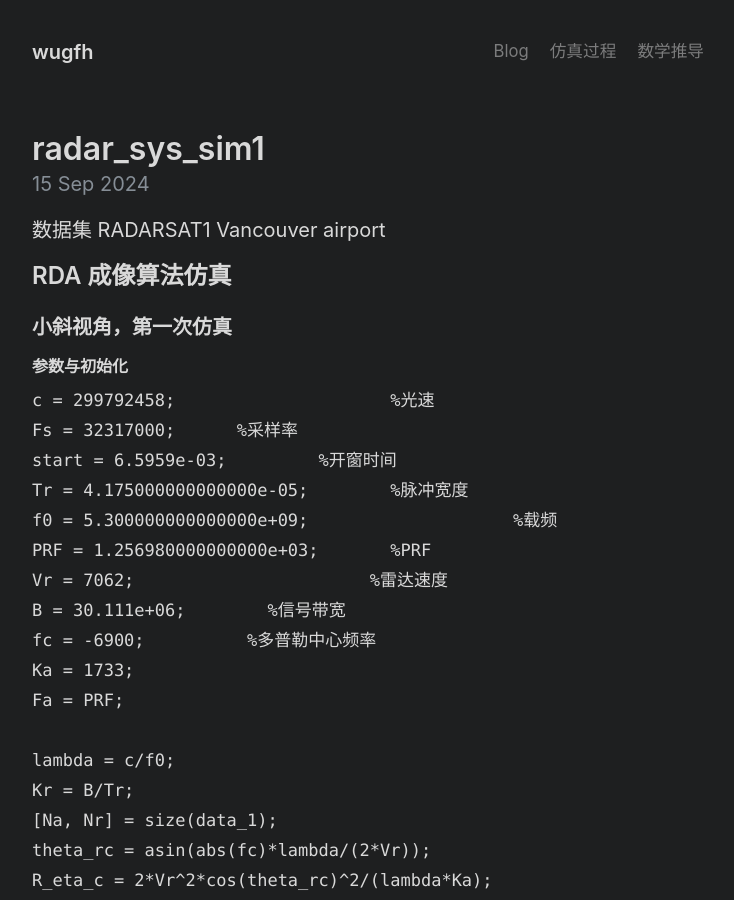
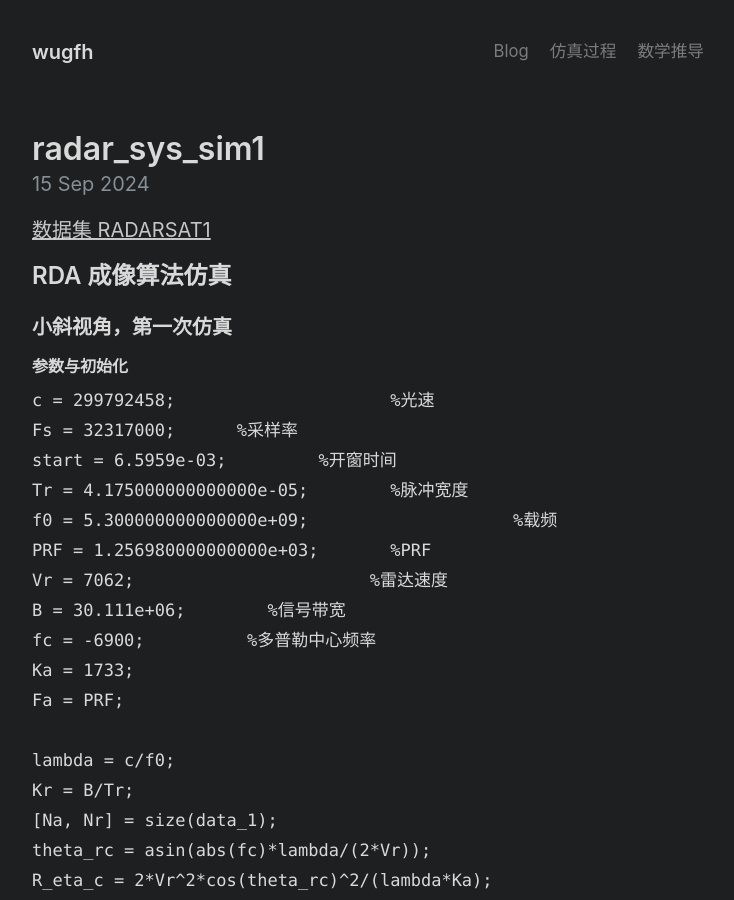
Before and after one commit to wugfh/wugfh.github.io, a Jekyll site: the page built from _posts/2024-09-15-RDA_sim.md, in a window 1280 px wide and 900 px high. Shown: the whole window, without its empty margins (272-1006 px from the left). Built offline with Jekyll 4.4.1, drawn with Linux system fonts in a browser that asks for light colours.

```diff
--- a/_posts/2024-09-15-radar_sys_sim.md
+++ b/_posts/2024-09-15-RDA_sim.md
@@ -3,7 +3,7 @@ layout: post
 title: radar_sys_sim1
 ---
 
-数据集 RADARSAT1 Vancouver airport
+[数据集 RADARSAT1](https://github.com/wugfh/sar/tree/main/data/RadarSAT%E6%95%B0%E6%8D%AE/RadarSAT%E6%95%B0%E6%8D%AE)
 
 ## RDA 成像算法仿真
 
```
